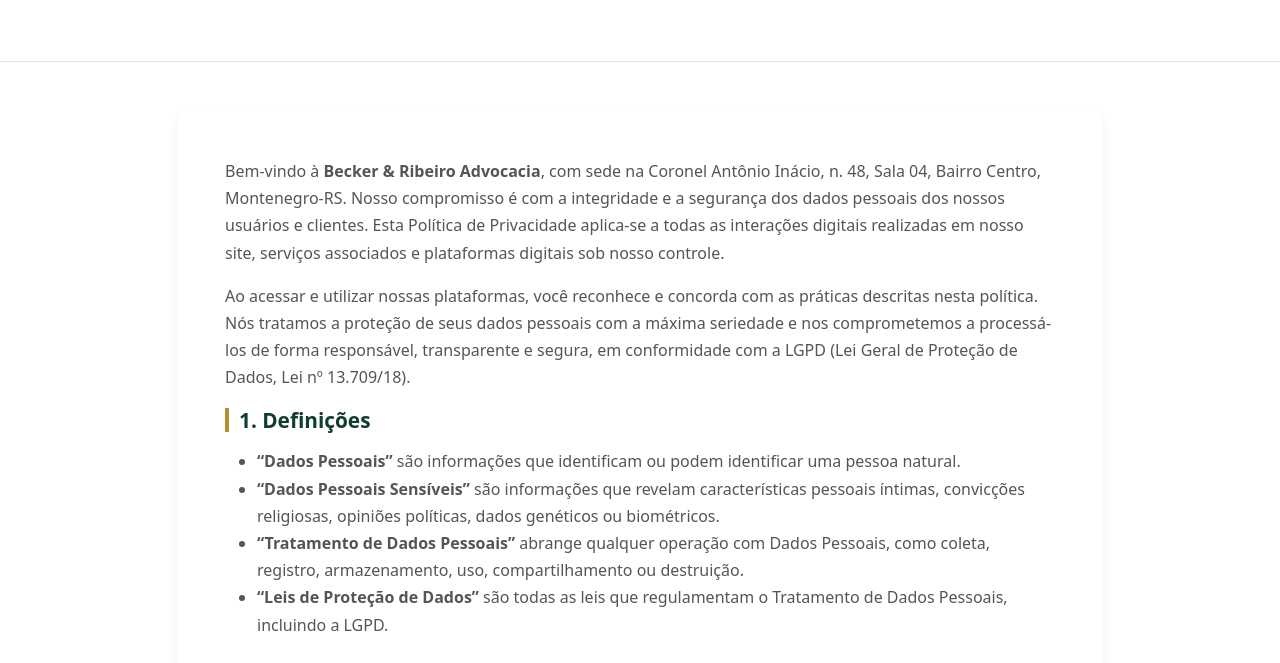
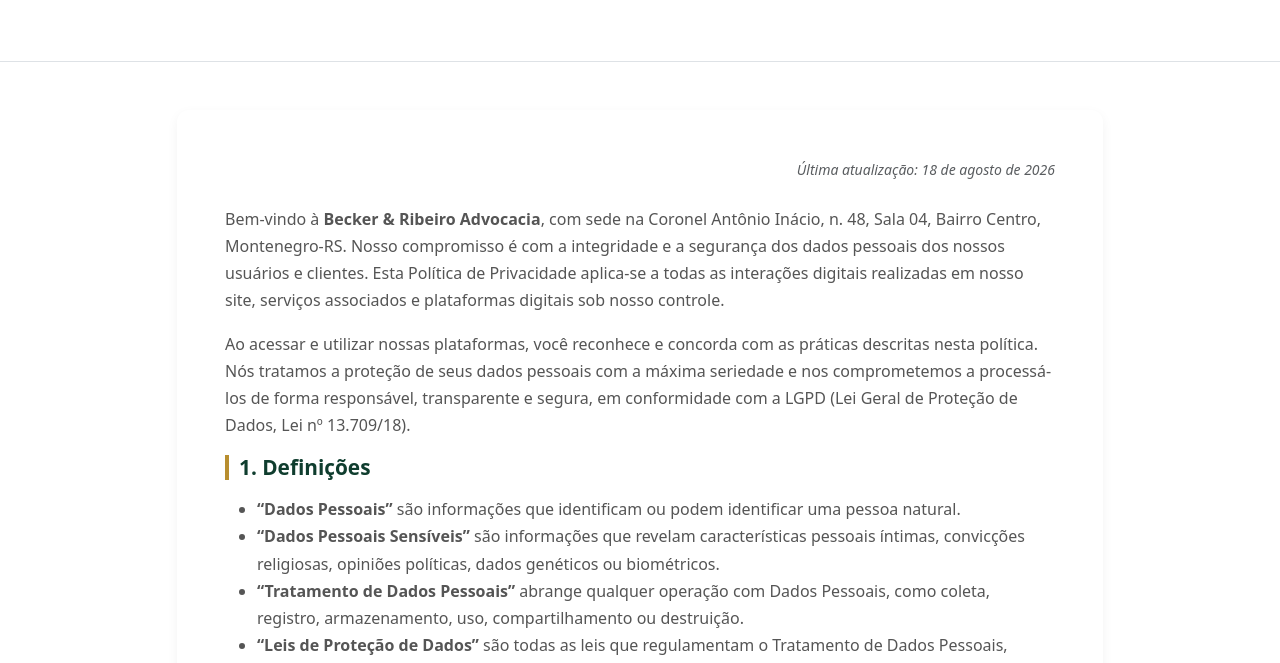
Before and after one commit to gerson250471/eduardo_becker_adv, a website: page src/client/pages/privacidade.html in a window 1280 px wide. Shown: the part 137-800 px from the top of the page. Drawn offline with nearby package versions, Linux system fonts and the light colour scheme.

Commit message:
feat: Pagina de Politica de Privacidade 7

```diff
--- a/src/client/pages/privacidade.html
+++ b/src/client/pages/privacidade.html
@@ -61,6 +61,10 @@
         <div class="row justify-content-center">
           <div class="col-lg-10">
             <div class="conteudo-politica p-4 p-md-5">
+              <!-- NOVA LINHA: Data de Atualização -->
+              <p class="text-end text-muted small mb-4">
+                <em>Última atualização: 18 de agosto de 2026</em>
+              </p>
               <p>
                 Bem-vindo à <strong>Becker & Ribeiro Advocacia</strong>, com
                 sede na Coronel Antônio Inácio, n. 48, Sala 04, Bairro Centro,
```
